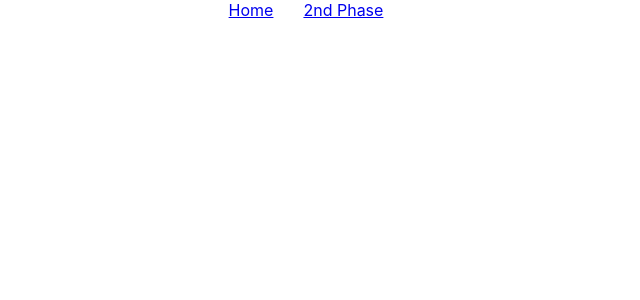
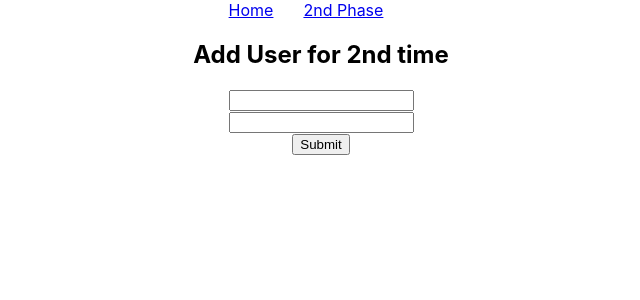
Before and after one commit to rasel-gannicus/node-with-react-first-try, a React (Create React App) app: page /addUserSecond in a window 1280 px wide. Before the commit this address had no page. Shown: the top 300 px of the page, without its empty margins (319-959 px from the left). Built offline with nearby package versions, Linux system fonts and the light colour scheme.

Commit message:
trying node basic

```diff
--- a/src/App.js
+++ b/src/App.js
@@ -7,6 +7,7 @@ import Home from './Components/Home/Home';
 import UpdateUser from './Components/UpdateUser/UpdateUser';
 import Header from './Components/Header/Header';
 import SecondPhase from './Components/SecondPhase/SecondPhase';
+import AddUserSecond from './Components/SecondPhase/AddUserSecond/AddUserSecond';
 
 function App() {
   // const [players, setPlayers] = useState([]);
@@ -40,6 +41,7 @@ function App() {
         <Route path='/addUser' element={<AddUser></AddUser>} ></Route>
         <Route path='/updateUser/:id' element={<UpdateUser></UpdateUser>}></Route>
         <Route path='/secondTry' element={<SecondPhase></SecondPhase>}></Route>
+        <Route path='/addUserSecond' element={<AddUserSecond></AddUserSecond>}></Route>
       </Routes>
     </div>
   );
--- /dev/null
+++ b/src/Components/SecondPhase/AddUserSecond/AddUserSecond.js
@@ -0,0 +1,16 @@
+import React from 'react';
+
+const AddUserSecond = () => {
+    return (
+        <div>
+            <h2>Add User for 2nd time</h2>
+            <form action=""  >
+                <input type="email" name="email" id="" /> <br />
+                <input type="text" name="name" id="" /> <br />
+                <button type="submit">Submit</button>
+            </form>
+        </div>
+    );
+};
+
+export default AddUserSecond;
```
